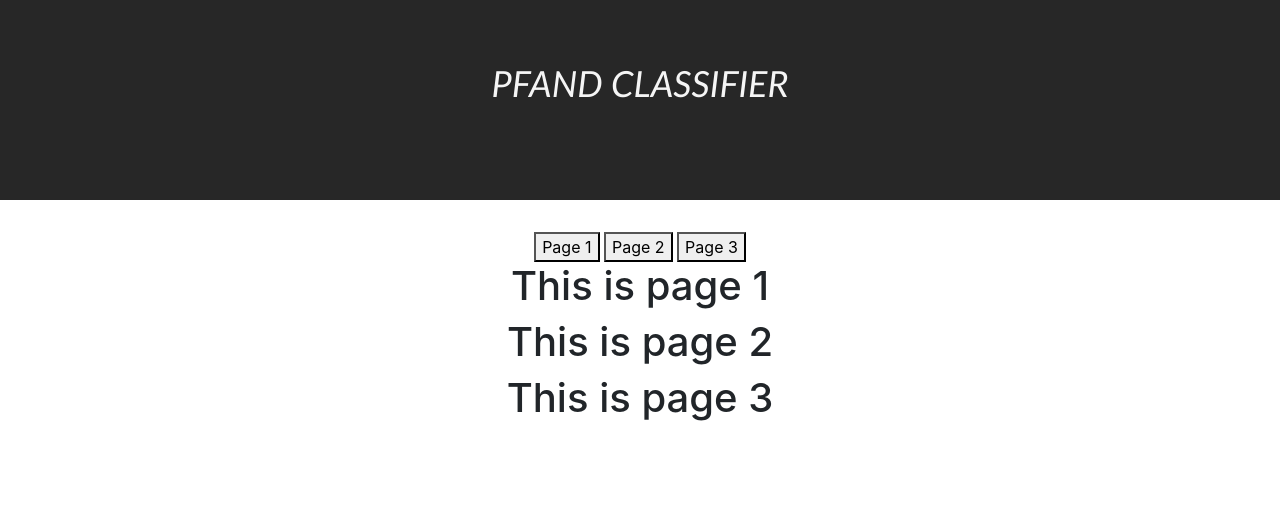
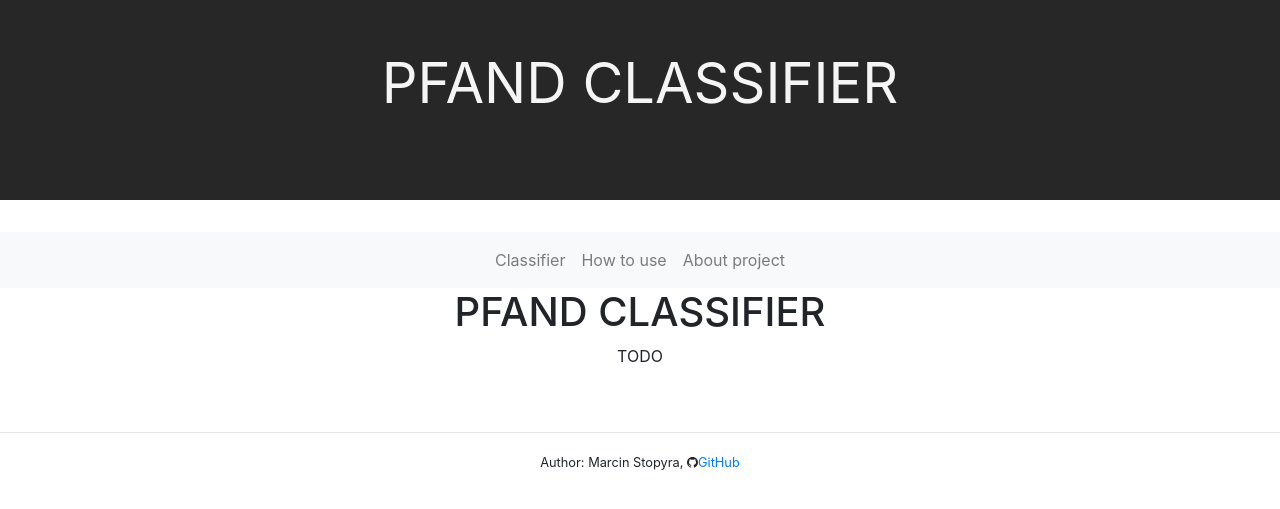
Before and after one commit to marcinstopyra/pfand-clf-api, a FastAPI app: page / in a window 1280 px wide. Shown: the top 509 px of the page. Run offline with FastAPI, Linux system fonts and the light colour scheme; some libraries are stand-ins or nearby versions.

Commit message:
Added navbar and page requests

```diff
--- a/main.py
+++ b/main.py
@@ -12,8 +12,9 @@ import tflite_runtime.interpreter as tflite
 
 os.environ['TF_CPP_MIN_LOG_LEVEL'] = '2'
 
-from fastapi import FastAPI, File, UploadFile
+from fastapi import FastAPI, File, UploadFile, Request
 from fastapi.staticfiles import StaticFiles
+from fastapi.templating import Jinja2Templates
 from fastapi.responses import HTMLResponse
 
 ## ------------------------------------------------------------------------------------
@@ -88,12 +89,26 @@ async def make_prediction(file: UploadFile = File(...)):
 ## ------------------------------------------------------------------------------------
 ## webpage
 
+templates = Jinja2Templates(directory="ui/templates")
+
 app = FastAPI(title="main app")
 
 app.mount("/api", api_app)
-app.mount("/", StaticFiles(directory="ui", html=True), name="ui")
+app.mount("/static", StaticFiles(directory="ui/static"), name="static")
+# app.mount("/", StaticFiles(directory="ui", html=True), name="ui")
 
 # # Render index
-# @app.get('/', response_class=HTMLResponse)
-# async def index():
-#     return {"Message": "Welcome to PFAND CLASSIFIER 1.0"}
+@app.get('/', response_class=HTMLResponse)
+def index(request: Request):
+    # return {"Message": "Welcome to PFAND CLASSIFIER 1.0"}
+    return templates.TemplateResponse("index.html", {"request": request})
+
+@app.get('/about', response_class=HTMLResponse)
+def index(request: Request):
+    # return {"Message": "Welcome to PFAND CLASSIFIER 1.0"}
+    return templates.TemplateResponse("about.html", {"request": request})
+
+@app.get('/howtouse', response_class=HTMLResponse)
+def index(request: Request):
+    # return {"Message": "Welcome to PFAND CLASSIFIER 1.0"}
+    return templates.TemplateResponse("howtouse.html", {"request": request})
--- a/ui/index.html
+++ /dev/null
@@ -1,43 +0,0 @@
-
-<!DOCTYPE html>
-<html lang="en">
-    <head>
-        <title>PFAND CLASSIFIER</title>
-
-        <link rel="stylesheet" href="https://stackpath.bootstrapcdn.com/bootstrap/4.4.1/css/bootstrap.min.css" integrity="sha384-Vkoo8x4CGsO3+Hhxv8T/Q5PaXtkKtu6ug5TOeNV6gBiFeWPGFN9MuhOf23Q9Ifjh" crossorigin="anonymous">
-        <link href="./styles.css" rel="stylesheet">
-
-        <script src="singlepage.js"></script>
-
-        <meta name="viewport" content="width=device-width, initial-scale=1.0">
-    </head>
-
-
-    <body>
-
-        <div class="jumbotron jumbotron-fluid" style='background-color: rgb(39, 39, 39)'>
-            <div class="container">
-              <h1 id='app-name'class="display-4">PFAND CLASSIFIER</h1>
-              <br>
-
-            </div>
-        </div>
-
-
-        <button data-page="page1">Page 1</button>
-        <button data-page="page2">Page 2</button>
-        <button data-page="page3">Page 3</button>
-        <div class="page" id="page1">
-            <h1>This is page 1</h1>
-        </div>
-        <div class="page" id="page2">
-            <h1>This is page 2</h1>
-        </div>
-        <div class="page" id="page3">
-            <h1>This is page 3</h1>
-        </div>
-    </body>
-
-
-    </body>
-</html>
--- a/ui/singlepage.js
+++ /dev/null
@@ -1,24 +0,0 @@
-// Shows one page and hides the other two
-function showPage(page) {
-
-    // Hide all of the divs:
-    document.querySelectorAll('.page').forEach(div => {
-        div.style.display = 'none';
-    });
-
-    // Show the div provided in the argument
-    document.querySelector(`#${page}`).style.display = 'block';
-}
-
-// Wait for page to loaded:
-document.addEventListener('DOMContentLoaded', function() {
-
-    // Select all buttons
-    document.querySelectorAll('button').forEach(button => {
-
-        // When a button is clicked, switch to that page
-        button.onclick = function() {
-            showPage(this.dataset.page);
-        }
-    })
-});
--- a/ui/styles.css
+++ b/ui/static/styles.css
@@ -3,9 +3,6 @@ body {
 }
 
 #app-name {
-    font-family: Calibri;
-    font-size: 36px;
-    font-style: italic;
     font-variant: normal;
     font-weight: 400;
     line-height: 39.6px;
--- /dev/null
+++ b/ui/templates/index.html
@@ -0,0 +1,8 @@
+{% extends "layout.html" %}
+
+{% block body %}
+
+    <h1>PFAND CLASSIFIER</h1>
+    TODO
+
+{% endblock %}
--- /dev/null
+++ b/ui/templates/layout.html
@@ -0,0 +1,52 @@
+<!DOCTYPE html>
+<html lang="en">
+    <head>
+        <title>PFAND CLASSIFIER</title>
+
+        <link rel="stylesheet" href="https://stackpath.bootstrapcdn.com/bootstrap/4.4.1/css/bootstrap.min.css" integrity="sha384-Vkoo8x4CGsO3+Hhxv8T/Q5PaXtkKtu6ug5TOeNV6gBiFeWPGFN9MuhOf23Q9Ifjh" crossorigin="anonymous">
+        <link rel="stylesheet" href="https://cdnjs.cloudflare.com/ajax/libs/font-awesome/4.7.0/css/font-awesome.min.css">
+        <link href="{{ url_for('static', path='/styles.css') }}" rel="stylesheet">
+
+        <script></script>
+
+        <meta name="viewport" content="width=device-width, initial-scale=1.0">
+    </head>
+
+
+    <body>
+
+        <div class="jumbotron jumbotron-fluid" style='background-color: rgb(39, 39, 39)'>
+            <div class="container">
+              <h1 id='app-name'class="display-4">PFAND CLASSIFIER</h1>
+              <br>
+
+            </div>
+        </div>
+
+        <nav class="navbar navbar-expand-lg navbar-light bg-light justify-content-center">
+
+            <ul class="navbar-nav">
+                <li class="nav-item">
+                  <a class="nav-link" href="/">Classifier</a>
+                </li>
+                <li class="nav-item">
+                  <a class="nav-link" href="/howtouse">How to use</a>
+                </li>
+                <li class="nav-item">
+                  <a class="nav-link" href="/about">About project</a>
+                </li>
+              </ul>
+          </nav>
+
+        {% block body %}
+        {% endblock %}
+
+
+
+      <br>
+      <br>
+      <br>
+      <hr>
+      <small id='footnote'>Author: Marcin Stopyra, <i class="fa fa-github"></i><a href="https://github.com/marcinstopyra">GitHub</a></small>
+    </body>
+</html>
```
Also changed, not shown: ui/templates/about.html (added, +9 -0 lines), ui/templates/howtouse.html (added, +8 -0 lines).
